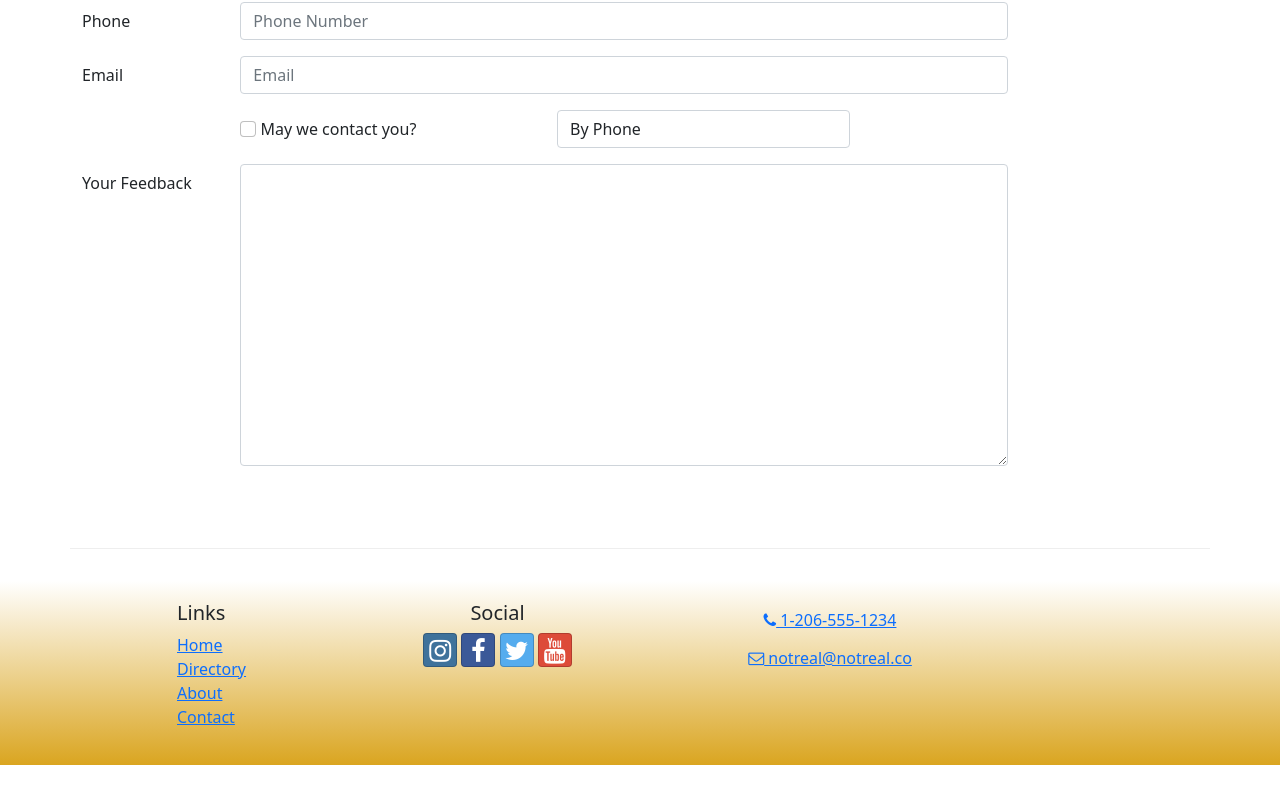
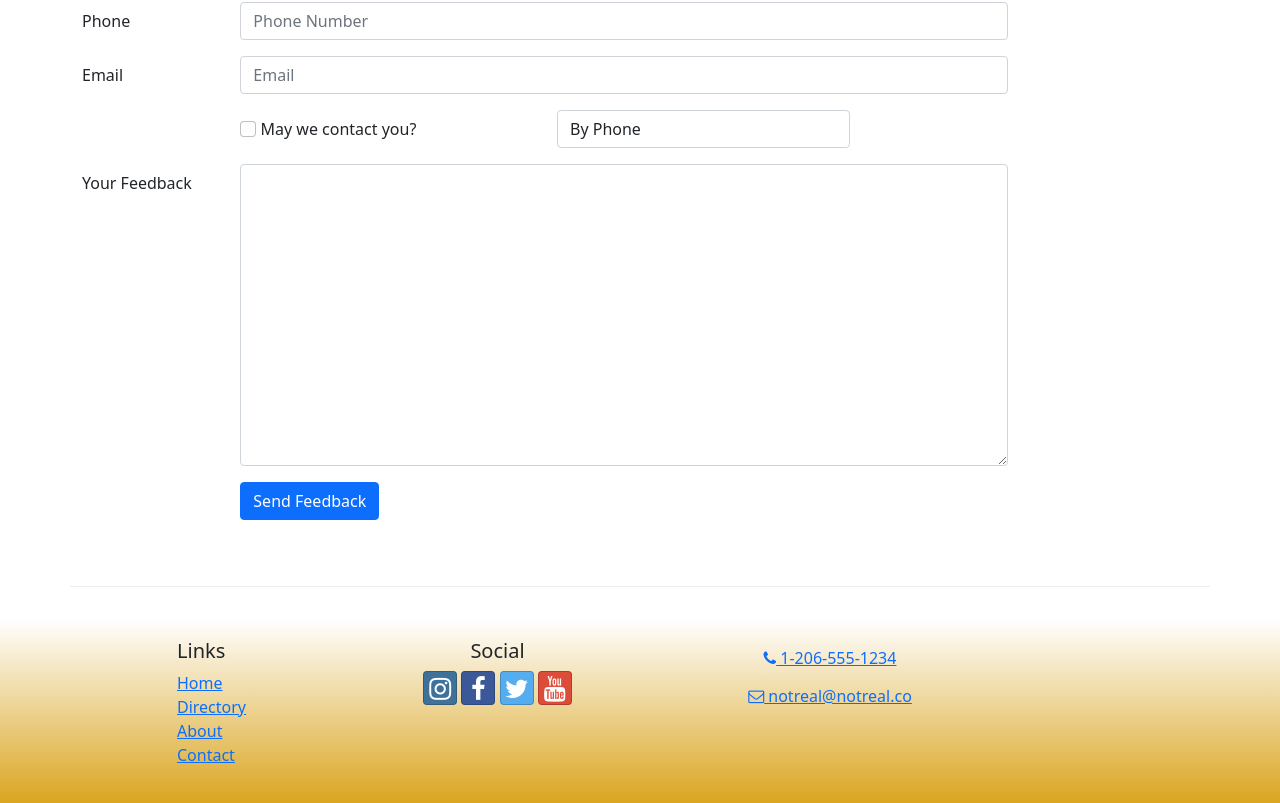
Before and after one commit to Happymrbuny/ReactBeerJournal, a React (Create React App) app: page /contact in a window 1280 px wide. Shown: the part 720-1523 px from the top of the page. Before the commit the page ends 1485 px from the top, so only its background shows below. Built offline with nearby package versions, Linux system fonts and the light colour scheme.

Commit message:
ContactForm part 3

```diff
--- a/src/components/ContactForm.js
+++ b/src/components/ContactForm.js
@@ -2,6 +2,11 @@
 import { Formik, Field, Form } from 'formik';
 
 const ContactForm = () => {
+    const handleSubmit = (values, { resetForm }) => {
+        console.log('form  values:', values);
+        console.log('in JSON format', JSON.stringify(values));
+        resetForm();
+    };
     return (
         <Formik
             initialValues={{
@@ -13,6 +18,7 @@
                 contactType: 'By Phone',
                 feedback: ''
             }}
+            onSubmit={handleSubmit}
         >
             <Form>
                 <FormGroup row>
@@ -72,6 +78,11 @@
                     </Col>
                 </FormGroup>
                 <FormGroup row>
+                    <Col md={{ size: 10, offset: 2 }}>
+                        <Button type='submit' color='primary'>
+                            Send Feedback
+                        </Button>
+                    </Col>
                 </FormGroup>
             </Form>
         </Formik>
```
